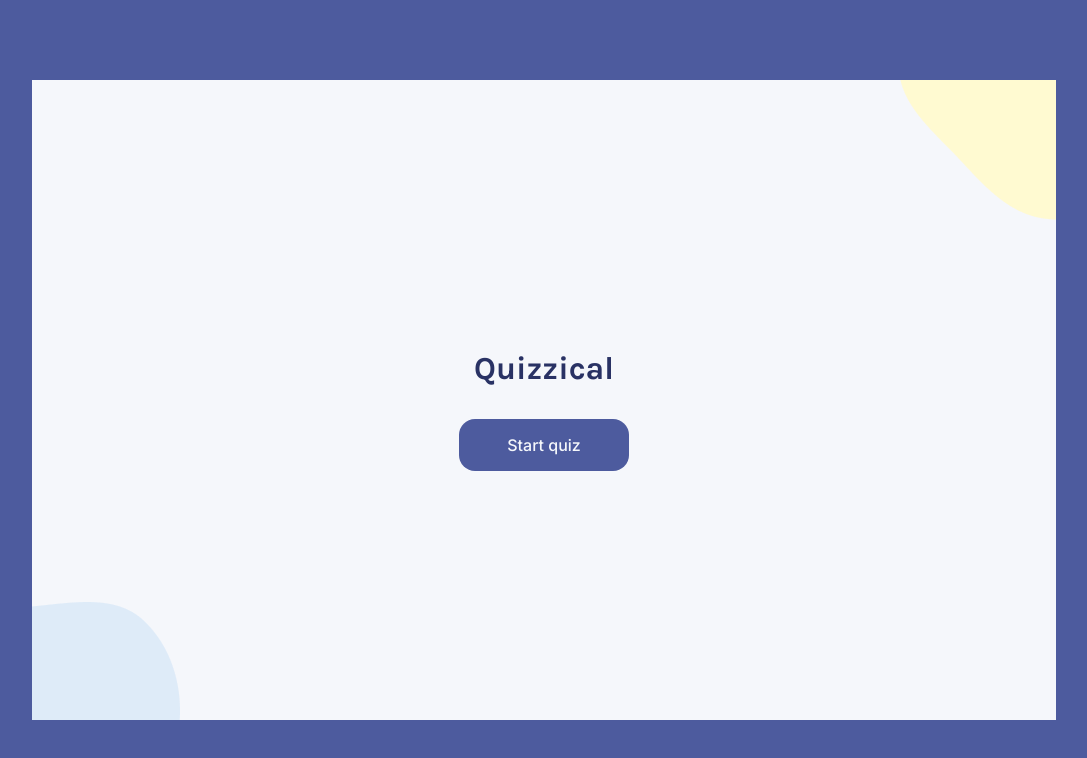
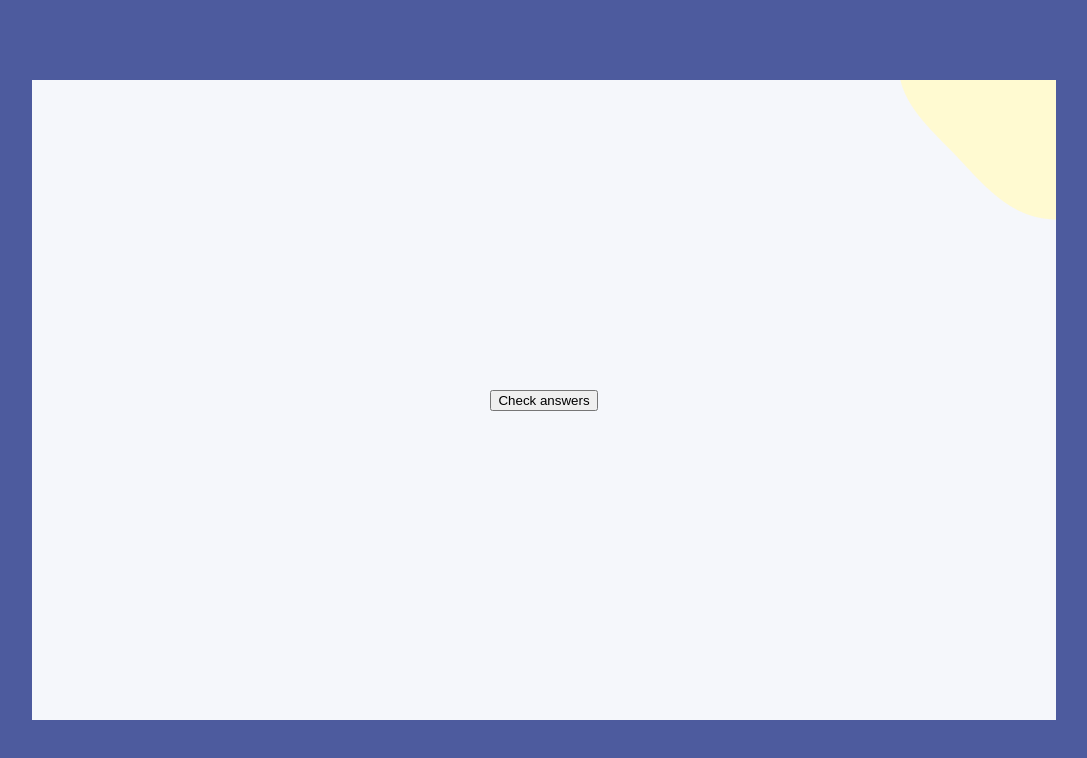
Before and after one commit to allison-truhlar/quizzical, a React (Vite) app in the folder vite-project/: page / in a window 1280 px wide. Both pictures are taken after a click on the button "Start quiz". Shown: the top 758 px of the page, without its empty margins (96-1183 px from the left). Built offline with nearby package versions, Linux system fonts and the light colour scheme.

Commit message:
Added quiz page
on click of landing page button, toggles to quiz page

```diff
--- a/vite-project/src/App.jsx
+++ b/vite-project/src/App.jsx
@@ -1,12 +1,23 @@
 import React from "react"
-import LandingPage from "./LandingPage"
+import LandingPage from "./Components/LandingPage"
+import QuizPage from "./Components/QuizPage"
 
 function App() {
+
+  const [startQuiz, setStartQuiz] = React.useState(false)
+
+  function toggleStartQuiz(){
+    setStartQuiz(prevStartQuiz => !prevStartQuiz)
+  }
+
   return(
     <main>
       <div className="app-container">
         <img src="./yellow-blob.png" className="app-topBlob"/>
-        <LandingPage/>
+        {startQuiz ?
+          <QuizPage/> :
+          <LandingPage toggleStartQuiz={toggleStartQuiz} />
+        }
       </div>
     </main>
   )
--- a/vite-project/src/LandingPage.jsx
+++ b/vite-project/src/Components/LandingPage.jsx
@@ -1,10 +1,10 @@
 import React from "react"
 
-export default function LandingPage(){
+export default function LandingPage(props){
     return(
         <div>
             <h1 className="landingPage-title">Quizzical</h1>
-            <button className="landingPage-btn">Start quiz</button>
+            <button className="landingPage-btn" onClick={props.toggleStartQuiz}>Start quiz</button>
             <img src="./blue-blob.png" className="landingPage-bottomBlob"/>
         </div>
     )
--- /dev/null
+++ b/vite-project/src/Components/QuizPage.jsx
@@ -0,0 +1,7 @@
+import React from "react"
+
+export default function QuizPage(){
+    return(
+        <button>Check answers</button>
+    )
+}
```
